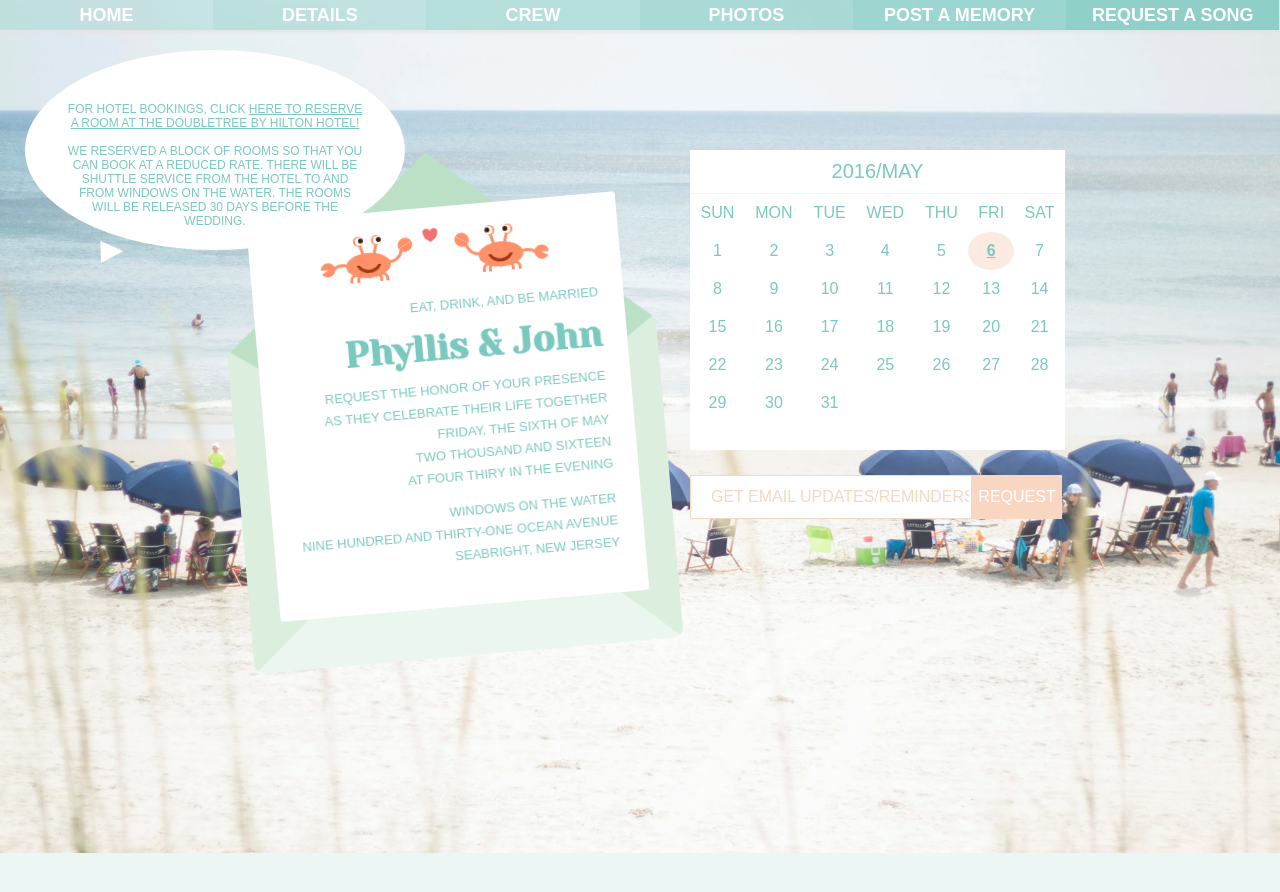
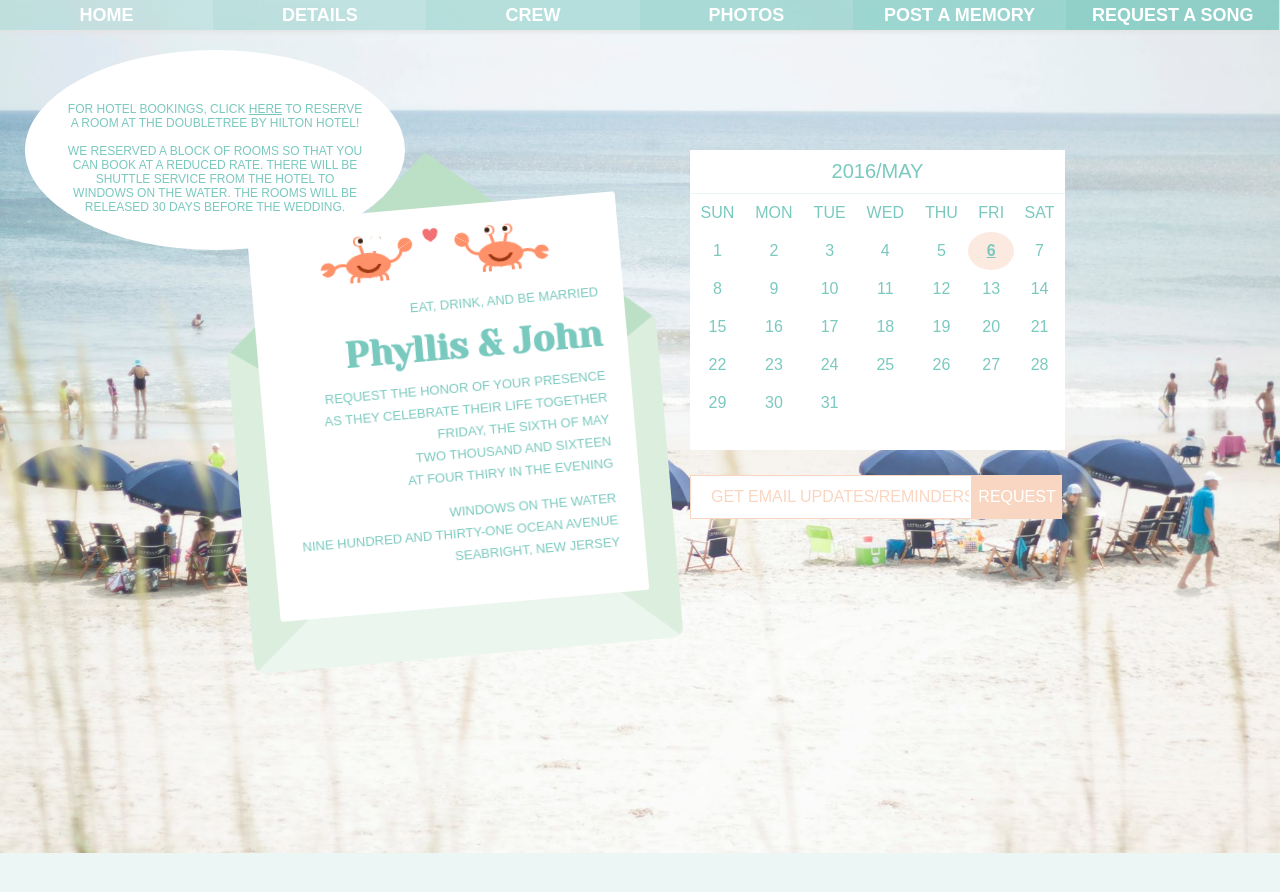
Before and after one commit to phyllisandjohn/phyllisandjohn.github.io, a Jekyll site: the page details/index.html, which Jekyll copies as it is, in a window 1280 px wide. Shown: the top 892 px of the page. Built offline with Jekyll 4.4.1, drawn with Linux system fonts in a browser that asks for light colours.

Commit message:
Update index.html

```diff
--- a/details/index.html
+++ b/details/index.html
@@ -14,6 +14,16 @@
 	position: absolute;
 	height: 120px;
 	margin-left: 25px;
+}
+
+.arrow-down {
+	-moz-transform: scaleY(-1);
+	-o-transform: scaleY(-1);
+	-webkit-transform: scaleY(-1);
+	transform: scaleY(-1);
+	-ms-filter: "FlipV";
+	filter: FlipV;
+	margin-left: 300px;
 }
 </style>
 
@@ -217,8 +227,8 @@
 		</div>
 	</div>
 	<div class="instructions">
-		<p>For hotel bookings, click <a href="http://doubletree.hilton.com/en/dt/groups/personalized/J/JFKETDT-LMW-20160505/index.jhtml?WT.mc_id=POG">here to reserve a room at the DoubleTree by Hilton Hotel!</a><br><br>
-		We reserved a block of rooms so that you can book at a reduced rate. There will be shuttle service from the hotel to and from Windows On the Water. The rooms will be released 30 days before the wedding.
+		<p>For hotel bookings, click <a href="http://doubletree.hilton.com/en/dt/groups/personalized/J/JFKETDT-LMW-20160505/index.jhtml?WT.mc_id=POG">here</a> to reserve a room at the DoubleTree by Hilton Hotel!<br><br>
+		We reserved a block of rooms so that you can book at a reduced rate. There will be shuttle service from the hotel to Windows On the Water. The rooms will be released 30 days before the wedding.
 		</p>
 		<div class="arrow-down"></div>
 	</div>
```
Lines whose indentation alone changed are shown as unchanged.
